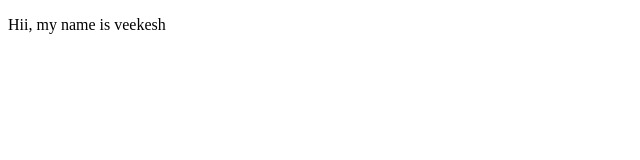
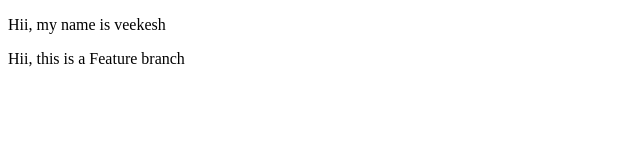
Before and after one commit to Veekeshkumar100/localrepo, a plain HTML site: page index.html in a window 1280 px wide. Shown: the whole page, without its empty margins (0-640 px from the left). Drawn offline with Linux system fonts and the light colour scheme.

Commit message:
add new branch

```diff
--- a/index.html
+++ b/index.html
@@ -7,5 +7,6 @@
 </head>
 <body>
     <p>Hii, my name is veekesh</p>
+    <p>Hii, this is a Feature branch</p>
 </body>
 </html>
```
